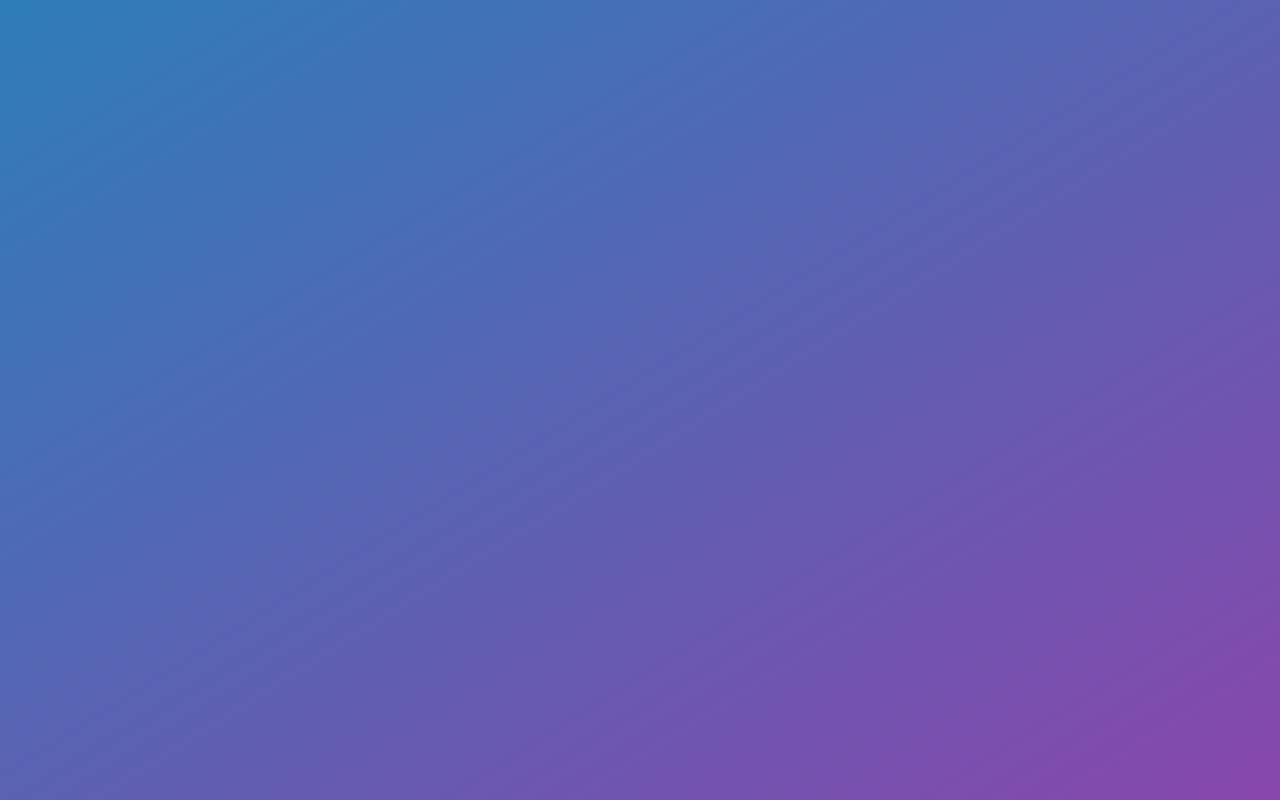
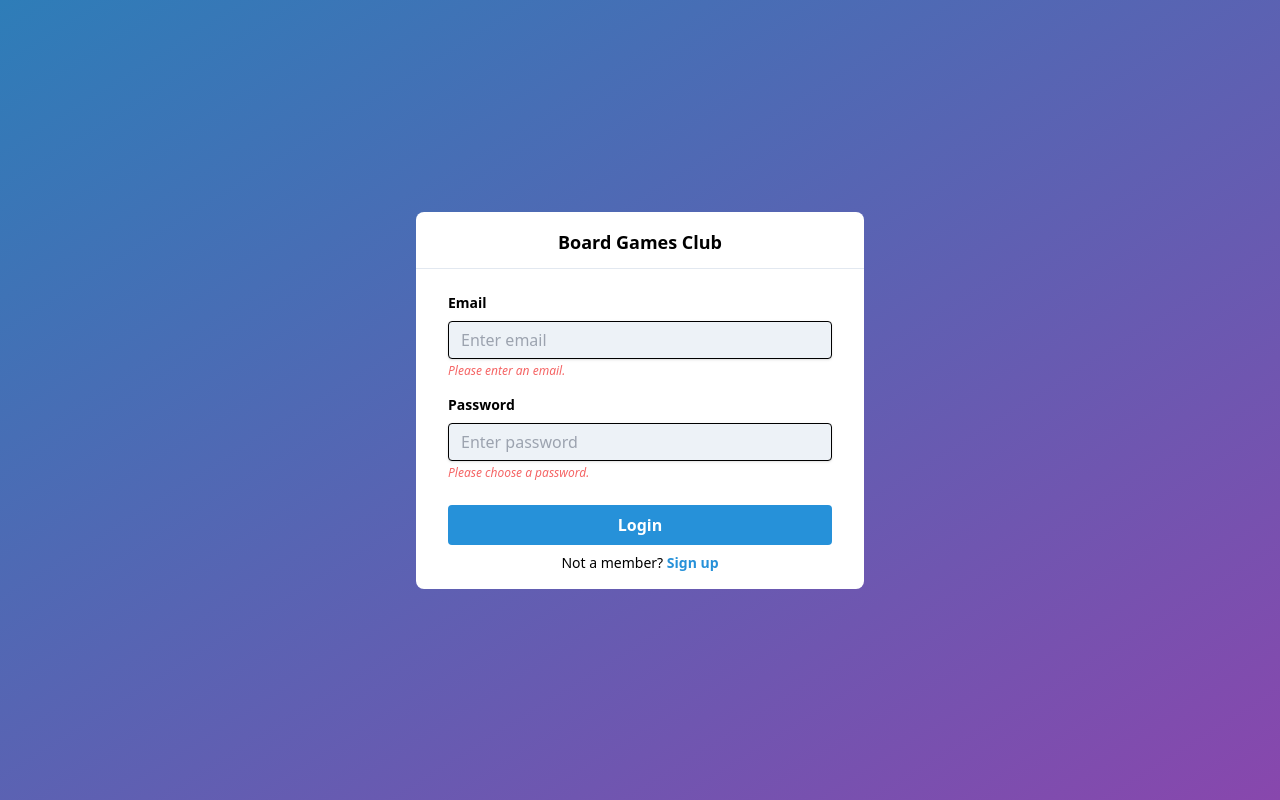
Before and after one commit to MobbySchiller/board-games-club-account, a React (Vite) app: page / in a window 1280 px wide. Built offline with nearby package versions, Linux system fonts and the light colour scheme.

Commit message:
style: add style for Container, Title and Login page

```diff
--- a/src/App.tsx
+++ b/src/App.tsx
@@ -1,9 +1,10 @@
 import { FC } from 'react'
+import Login from './pages/Login'
 
 const App: FC = () => {
   return (
-    <div className='w-full min-h-screen bg-gradient-to-br from-gradient-primary to-gradient-secondary'>
-
+    <div className='flex justify-center items-center w-full min-h-screen bg-gradient-to-br from-gradient-primary to-gradient-secondary'>
+      <Login />
     </div>
   )
 }
--- /dev/null
+++ b/src/components/Container.tsx
@@ -0,0 +1,13 @@
+import { FC } from 'react'
+
+type ChildrenProps = {
+    children: any
+}
+
+const Container: FC<ChildrenProps> = ({ children }) => (
+    <div className='w-11/12 max-w-md rounded-lg bg-white py-4'>
+        {children}
+    </div>
+)
+
+export default Container
--- /dev/null
+++ b/src/components/Title.tsx
@@ -0,0 +1,9 @@
+import { FC } from 'react'
+
+const Title: FC = () => (
+    <h1 className='pb-3 border-b border-lines font-bold text-lg text-center text-primary'>
+        Board Games Club
+    </h1>
+)
+
+export default Title
--- /dev/null
+++ b/src/pages/Login.tsx
@@ -0,0 +1,46 @@
+import { FC } from 'react'
+import Container from '../components/Container'
+import Title from '../components/Title'
+
+const Login: FC = () => {
+    return (
+        <Container>
+            <Title />
+            <form className="flex flex-col rounded px-8 pt-6 pb-2">
+                <div className="mb-4">
+                    <label
+                        className="block text-primary text-sm font-bold mb-2"
+                        htmlFor="username">
+                        Email
+                    </label>
+                    <input
+                        className="shadow appearance-none border rounded w-full py-2 px-3 bg-input text-primary mb-1 leading-tight focus:outline-none focus:shadow-important"
+                        id="username"
+                        type="text"
+                        placeholder="Enter email" />
+                    <p className="text-error text-xs italic">Please enter an email.</p>
+                </div>
+                <div className="mb-6">
+                    <label
+                        className="block text-primary text-sm font-bold mb-2"
+                        htmlFor="password">
+                        Password
+                    </label>
+                    <input
+                        className="shadow appearance-none border border-red-500 rounded bg-input w-full py-2 px-3 text-primary mb-1 leading-tight focus:outline-none focus:shadow-important"
+                        id="password"
+                        type="password"
+                        placeholder="Enter password" />
+                    <p className="text-error text-xs italic">Please choose a password.</p>
+                </div>
+                <button
+                    className="bg-important text-white font-bold py-2 px-4 rounded focus:outline-none focus:shadow-outline" type="button">
+                    Login
+                </button>
+            </form>
+            <p className='text-center text-sm'>Not a member? <a className='text-important font-bold'>Sign up</a></p>
+        </Container>
+    )
+}
+
+export default Login
--- a/tailwind.config.cjs
+++ b/tailwind.config.cjs
@@ -6,11 +6,13 @@ module.exports = {
   ],
   theme: {
     colors: {
-      'primary': '#4A5568',
+      'primary': '#000000',
       'secondary': '#A0AEC0',
       'important': '#2691D9',
       'error': '#F56565',
       'lines': '#E2E8F0',
+      'input': '#EDF2F7',
+      'white': '#ffffff',
       'gradient-primary': '#2E7DB8',
       'gradient-secondary': '#8847AD',
     },
```
